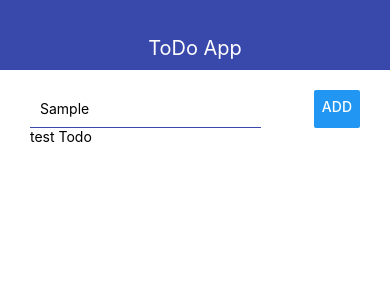
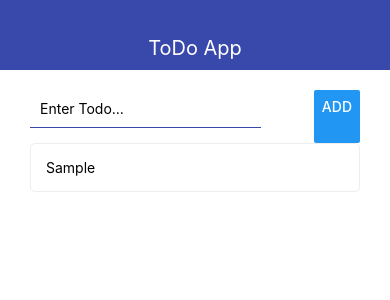
Before and after one commit to yaborodinov/React-Native-ToDO-list, a React Native app: screen / in a window 390 px wide. Both pictures are taken after typing "Sample" into the empty fields and a click on the button "ADD". Shown: the top 300 px of the page. Built offline with nearby package versions, Linux system fonts and the light colour scheme.

Commit message:
added input value state, created Todo component

```diff
--- a/App.js
+++ b/App.js
@@ -1,11 +1,12 @@
-import { StatusBar } from 'expo-status-bar';
-import { StyleSheet, Text, View } from 'react-native';
+import { StyleSheet, View } from 'react-native';
 import { Navbar } from './src/Navbar';
 import { AddTodo } from './src/AddTodo';
 import { useState } from 'react';
+import { Todo } from './src/Todo';
 
 export default function App() {
-  const [todos, setTodos] = useState([])
+  const [todos, setTodos] = useState([]);
+  console.log(todos);
 
   const addTodo = (title) => {
 
@@ -24,7 +25,7 @@ export default function App() {
       <View style={styles.container}>
         <AddTodo onSubmit={addTodo}/>
         <View>
-          {todos.map((todo) => <Text key={todo.id}>{todo.title}</Text>)}
+          {todos.map((todo) => <Todo key={todo.id} text={todo.title}/>)}
         </View>
       </View>
     </View>
--- a/src/AddTodo.js
+++ b/src/AddTodo.js
@@ -1,15 +1,18 @@
-import React from 'react';
+import React, { useState } from 'react';
 import { View, StyleSheet, TextInput, Button } from 'react-native';
 
 export const AddTodo = ({onSubmit}) => {
 
-    const preddHandler = () => {
-        onSubmit('test Todo')
+    const [value, setValue] = useState('')
+
+    const onHandler = () => {
+        onSubmit(value.toString().trim())
+        setValue('')
     }
     return (
         <View style={styles.block}>
-            <TextInput style={styles.input}/>
-            <Button title='Add' style={styles.button} onPress={preddHandler}/>
+            <TextInput style={styles.input} onChangeText={text => setValue(text)} value={value} placeholder='Enter Todo...'/>
+            <Button title='Add' style={styles.button} onPress={onHandler}/>
         </View>
     )
 }
@@ -24,6 +27,7 @@ const styles = StyleSheet.create({
         padding: 10,
         borderStyle: 'solid',
         borderBottomWidth: 1,
-        borderBottomColor: '#3949ab'
+        borderBottomColor: '#3949ab',
+        marginBottom: 15
     }
 })
--- /dev/null
+++ b/src/Todo.js
@@ -0,0 +1,24 @@
+import React from 'react';
+import { Text, View, StyleSheet } from 'react-native';
+
+export const Todo = ({text}) => {
+    return(
+        <View style={styles.todo}>
+            <Text>
+                {text}
+            </Text>
+        </View>
+    )
+}
+
+const styles = StyleSheet.create({
+    todo: {
+        flexDirection: 'row',
+        alignItems: 'center',
+        padding: 15,
+        borderWidth: 1,
+        borderColor: '#eee',
+        borderRadius: 5,
+        marginBottom: 10,
+    }
+})
```
